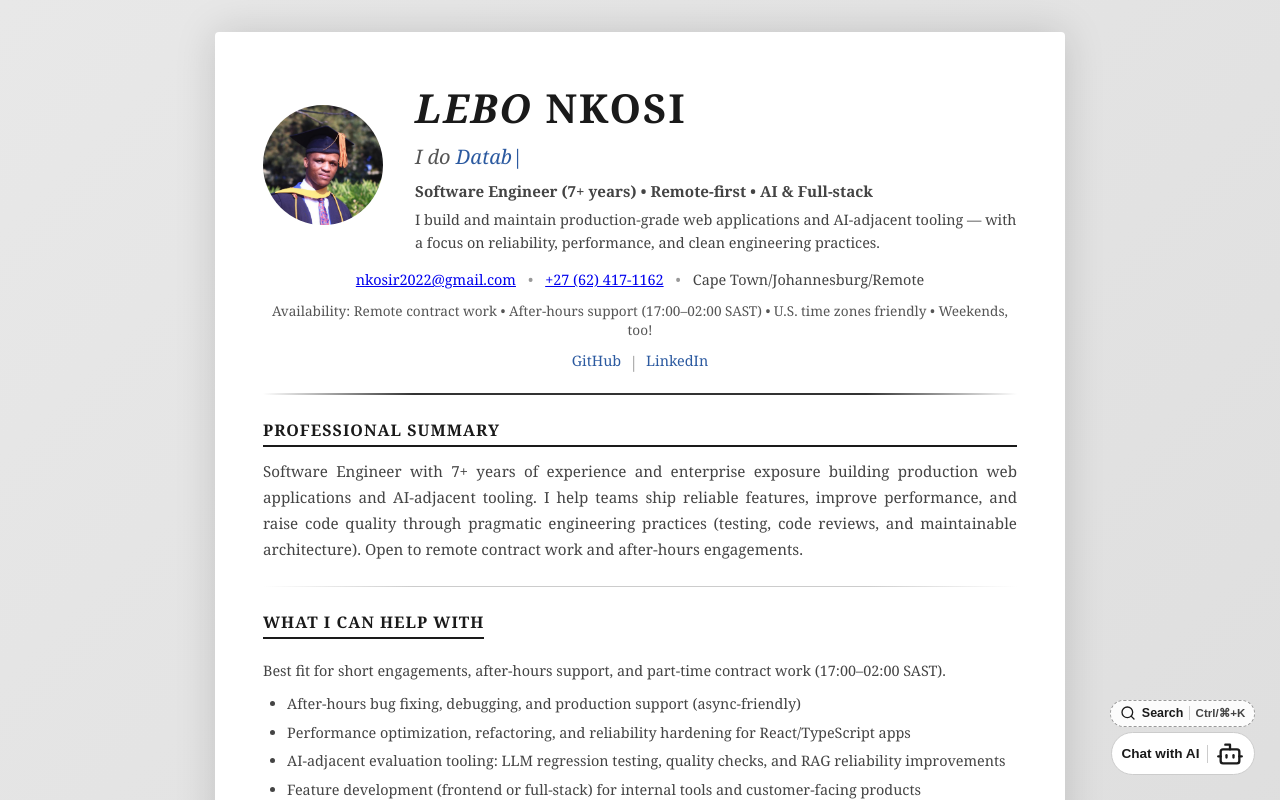
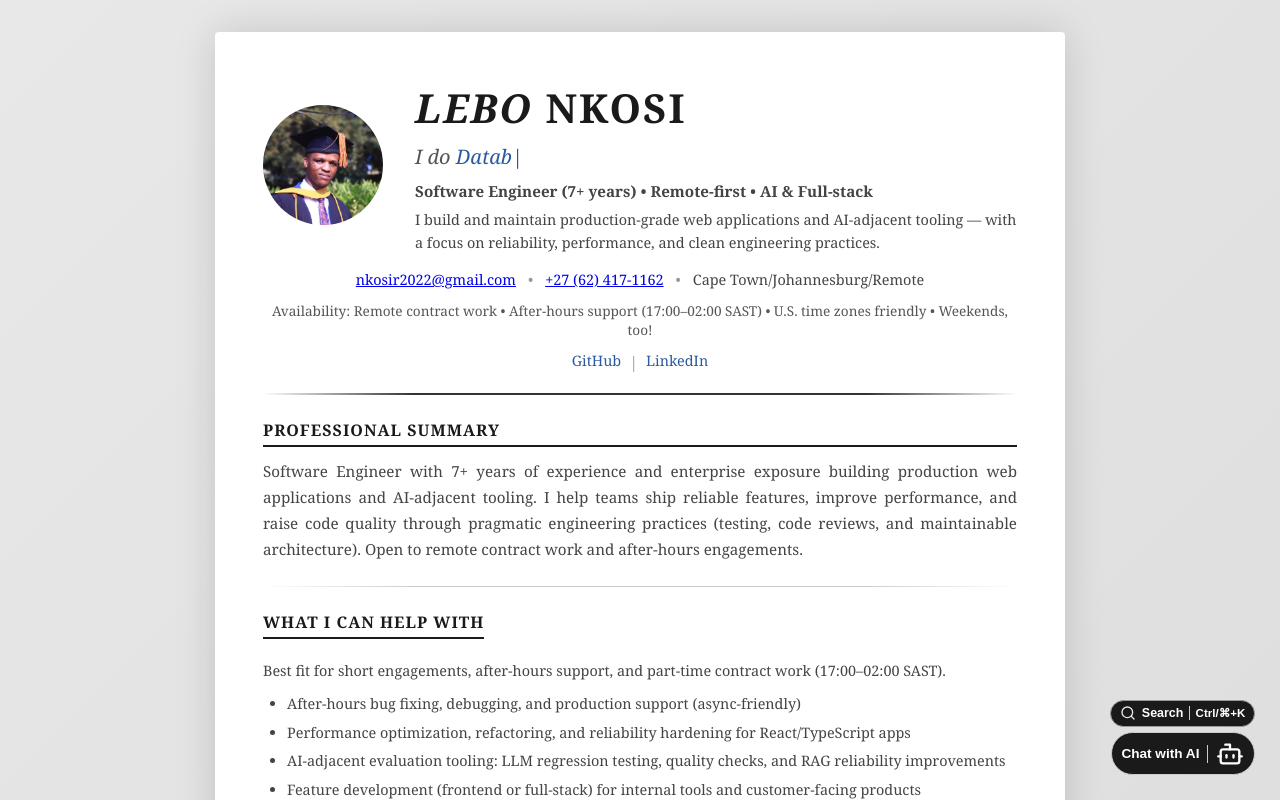
Before and after one commit to RelCode/relcode.github.io, a React (Create React App) app: page / in a window 1280 px wide. Shown: the top 800 px of the page. Built offline with nearby package versions, Linux system fonts and the light colour scheme; no server answers.

Commit message:
minor styling updates

```diff
--- a/src/App.css
+++ b/src/App.css
@@ -73,9 +73,9 @@
 
 .command-palette-button {
 	appearance: none;
-	border: 1px dashed #999;
-	background: rgba(255, 255, 255, 0.9);
-	color: #1a1a1a;
+	border: 1px solid #999;
+	color: rgba(255, 255, 255, 0.9);
+	background-color: #1a1a1a;
 	border-radius: 999px;
 	padding: 0.28rem 0.55rem;
 	display: inline-flex;
@@ -85,18 +85,19 @@
 }
 
 .command-palette-button:hover {
-	background: #f5f5f5;
+	background: #666;
 }
 
 .command-palette-button-text {
 	font-size: 0.78rem;
 	font-weight: 700;
+    color: #fff;
 }
 
 .command-palette-button-keys {
 	font-size: 0.72rem;
 	font-weight: 700;
-	color: #444;
+	color: #fff;
 	padding-left: 0.35rem;
 	border-left: 1px solid #ccc;
 }
@@ -152,14 +153,18 @@
 .chatbot-container {
 	appearance: none;
 	border: 1px solid #ccc;
-	background: #fff;
-	color: #1a1a1a;
+	color: #fff;
+	background-color: #1a1a1a;
 	border-radius: 999px;
 	padding: 0.4rem 0.6rem;
 	display: inline-flex;
 	align-items: center;
 	gap: 0.5rem;
 	cursor: pointer;
+}
+
+.chatbot-container:hover {
+    background: #666;
 }
 
 .command-palette-button:focus-visible,
@@ -181,6 +186,7 @@
 .chatbot-text {
 	font-size: 0.85rem;
 	font-weight: 700;
+
 }
 
 .chatbot-separator {
```
